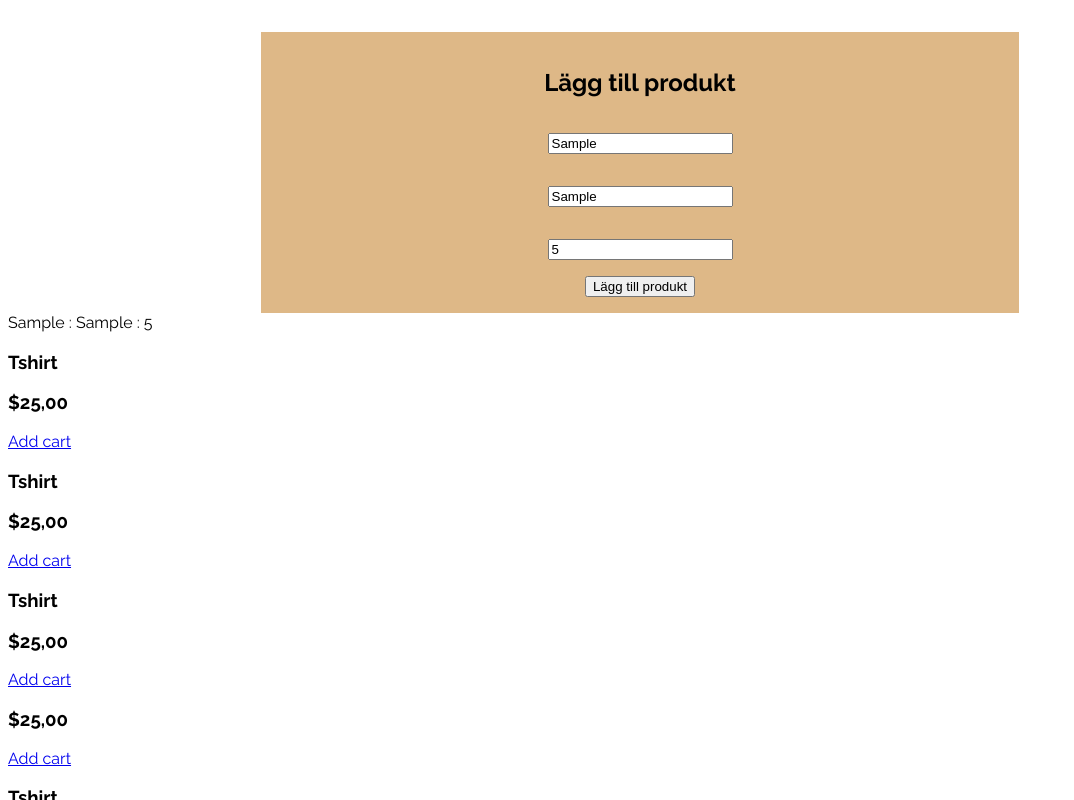
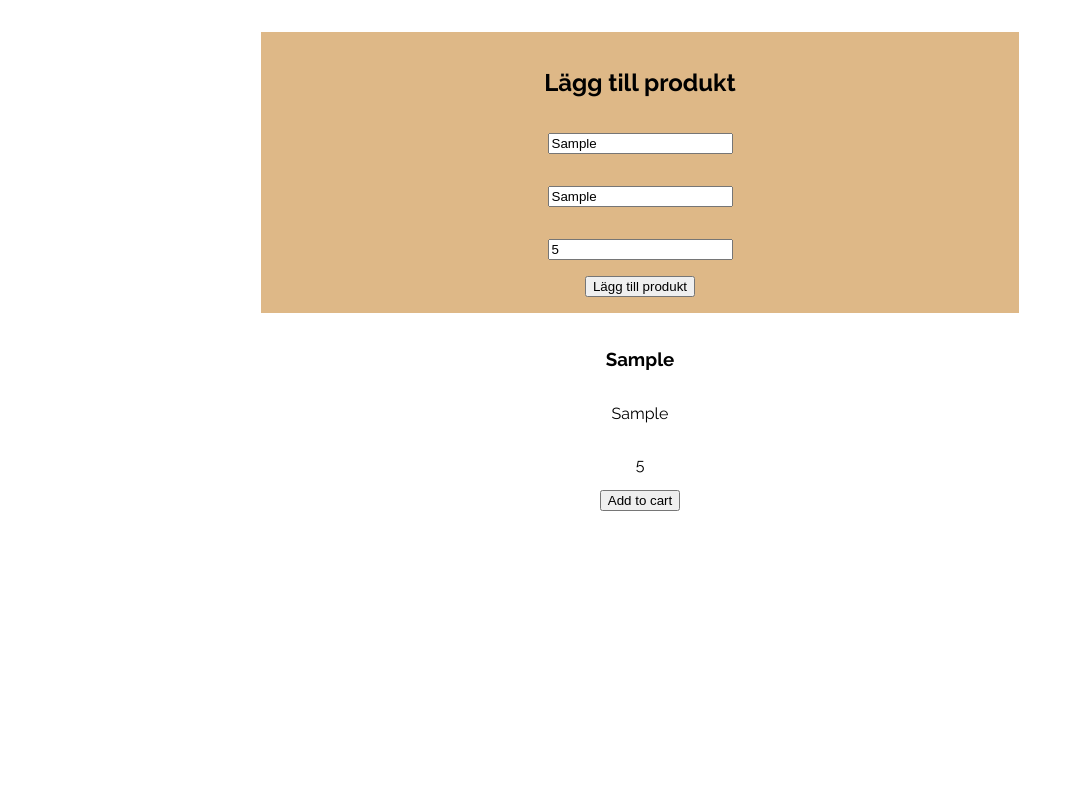
Before and after one commit to adam-kollberg/gruppuppgift, a website: page index.html in a window 1280 px wide. Both pictures are taken after typing "Sample", "Sample", "5" into the empty fields and a click on the button "Lägg till produkt". Shown: the top 800 px of the page, without its empty margins (0-1074 px from the left). Drawn offline with Linux system fonts and the light colour scheme.

Commit message:
added more Js

```diff
--- a/app.js
+++ b/app.js
@@ -7,13 +7,37 @@ const productName = document.querySelector("#product_name").value;
 const productDescription = document.querySelector("#product_description").value;
 const productPrice = document.querySelector("#product_price").value;
 
-var div = document.createElement ("div");
 
-var productDiv = document.querySelector(".product_container");
+//create Div
+const createdDiv = document.createElement ("div");
+const productDiv = document.querySelector(".product_container");
+productDiv.appendChild(createdDiv);
 
-productDiv.appendChild(div);
+//create H3 for title
+const createdTitle = document.createElement ("h3");
+createdDiv.appendChild(createdTitle);
+createdTitle.innerText= productName;
 
-div.innerText = productName + " : " + productDescription + " : " + productPrice;
+//create p for description
+const createdDescription = document.createElement ("p");
+createdDiv.appendChild(createdDescription);
+createdDescription.innerText= productDescription;
+
+// Create p for price
+const createdPrice = document.createElement ("p");
+createdDiv.appendChild(createdPrice);
+createdPrice.innerText= productPrice;
+
+const createAddToCartBtn = document.createElement("button");
+createdDiv.appendChild(createAddToCartBtn);
+createAddToCartBtn.innerText= "Add to cart";
+
+
+
+
+
+
+
 
 }
 
--- a/index.html
+++ b/index.html
@@ -41,61 +41,6 @@
 
 </div>
 
-<!-- adding products to the cart-->
-<div class="container">
-
-    <div class="image">
-        <h3>Tshirt</h3>
-        <h3>$25,00</h3>
-        <a class="add-cart cart1" href="#"> Add cart</a>
-    </div>
-
-    <div class="image">
-        <h3>Tshirt</h3>
-        <h3>$25,00</h3>
-        <a class="add-cart2 cart2"href="#"> Add cart</a>
-    </div>
-
-    <div class="image">
-        <h3>Tshirt</h3>
-        <h3>$25,00</h3>
-        <a class="add-cart cart3"href="#"> Add cart
-        </a>
-    </div>
-
-
-
-        <h3>$25,00</h3>
-        <a class="add-cart cart1" href="#"> Add cart</a>
-    </div>
-
-    <div class="image">
-        <h3>Tshirt</h3>
-        <h3>$25,00</h3>
-        <a class="add-cart2 cart2"href="#"> Add cart</a>
-    </div>
-
-    <div class="image">
-        <h3>Tshirt</h3>
-        <h3>$25,00</h3>
-        <a class="add-cart cart3"href="#"> Add cart
-        </a>
-    </div>
-
-    </div>
-
-    <div class="image">
-        <h3>Tshirt</h3>
-        <h3>$25,00</h3>
-        <a class="add-cart cart1" href="#"> Add cart</a>
-    </div>
-
-    <div class="image">
-        <h3>Tshirt</h3>
-        <h3>$25,00</h3>
-        <a class="add-cart2 cart2"href="#"> Add cart</a>
-    </div>
-
 
 
 
--- a/scss/_products.scss
+++ b/scss/_products.scss
@@ -0,0 +1,19 @@
+.product_container {
+    display: flex;
+    flex-direction: row;
+    flex-wrap: wrap;
+    justify-content: space-evenly;
+
+
+
+div {
+
+    display: flex;
+    flex-direction: column;
+    padding: 1rem;
+    justify-content: center;
+    align-items: center;
+
+}
+
+}
--- a/scss/main.scss
+++ b/scss/main.scss
@@ -1,2 +1,3 @@
 @import "_addProduct.scss";
+@import "_products.scss";
 @import "_fontColors.scss";
```
Also changed, not shown: css/style.css.
